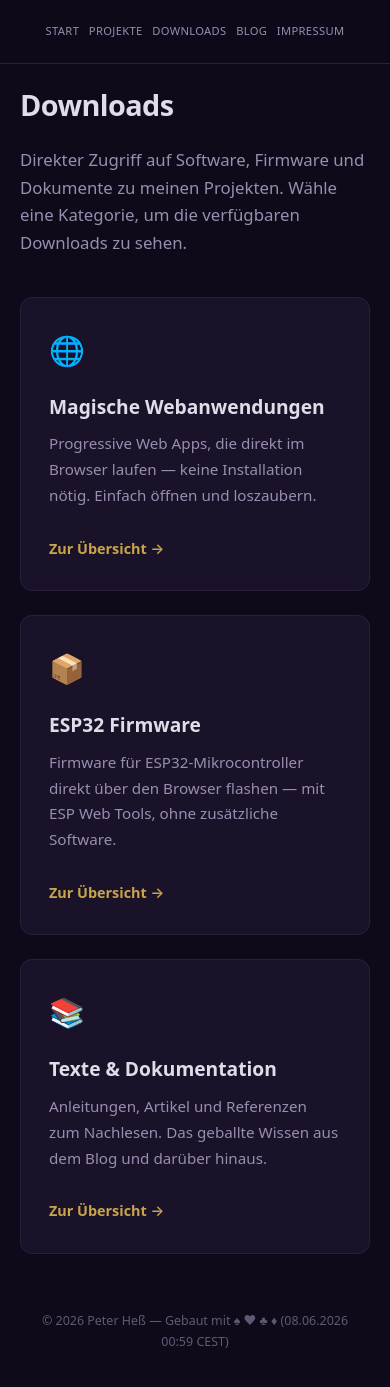
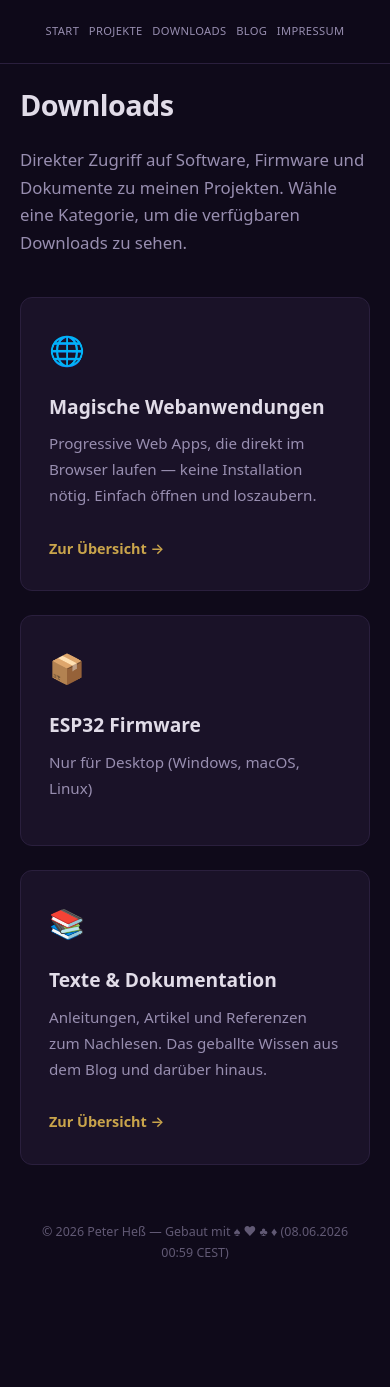
Before and after one commit to hesspet/Zauberhaft, a Jekyll site: the page built from downloads/index.md, in a window 390 px wide and 1400 px high, scrolled down 15 px. Shown: the top 1387 px of the window. Built offline with Jekyll 4.4.1, drawn with Linux system fonts in a browser that asks for light colours; after the commit the page ends 1326 px from its top, so only the background shows below that.

Commit message:
Downloads-Hub: ESP32-Firmware-Karte auf Mobilgeraeten ausgegraut mit Hinweis 'Nur fuer Desktop'

```diff
--- a/assets/css/main.scss
+++ b/assets/css/main.scss
@@ -478,6 +478,14 @@ footer {
     background: #e0c46d;
 }
 
+.firmware-mobile-hinweis {
+    display: none;
+}
+
+.firmware-mobile-text {
+    color: var(--text-muted);
+}
+
 /* ── Responsive ── */
 @media (max-width: 720px) {
     .hero-grid {
@@ -497,6 +505,8 @@ footer {
     .dl-grid { grid-template-columns: 1fr; }
     section { padding: 3.5rem 1.25rem; }
     .downloads-main { padding-left: 1.25rem; padding-right: 1.25rem; }
+    .firmware-desktop-only { display: none; }
+    .firmware-mobile-hinweis { display: block; }
 }
 
 @media (max-width: 400px) {
--- a/downloads/index.md
+++ b/downloads/index.md
@@ -19,11 +19,17 @@ permalink: /downloads/
             <a class="card-link" href="{{ '/downloads/webapps/' | relative_url }}">Zur &Uuml;bersicht &rarr;</a>
         </div>
 
-        <div class="card">
+        <div class="card firmware-desktop-only">
             <div class="card-icon">📦</div>
             <h3>ESP32 Firmware</h3>
             <p>Firmware f&uuml;r ESP32-Mikrocontroller direkt &uuml;ber den Browser flashen &mdash; mit ESP Web Tools, ohne zus&auml;tzliche Software.</p>
             <a class="card-link" href="{{ '/downloads/firmware/' | relative_url }}">Zur &Uuml;bersicht &rarr;</a>
+        </div>
+
+        <div class="card firmware-mobile-hinweis" aria-hidden="true">
+            <div class="card-icon">📦</div>
+            <h3>ESP32 Firmware</h3>
+            <p class="firmware-mobile-text">Nur f&uuml;r Desktop (Windows, macOS, Linux)</p>
         </div>
 
         <div class="card">
```
